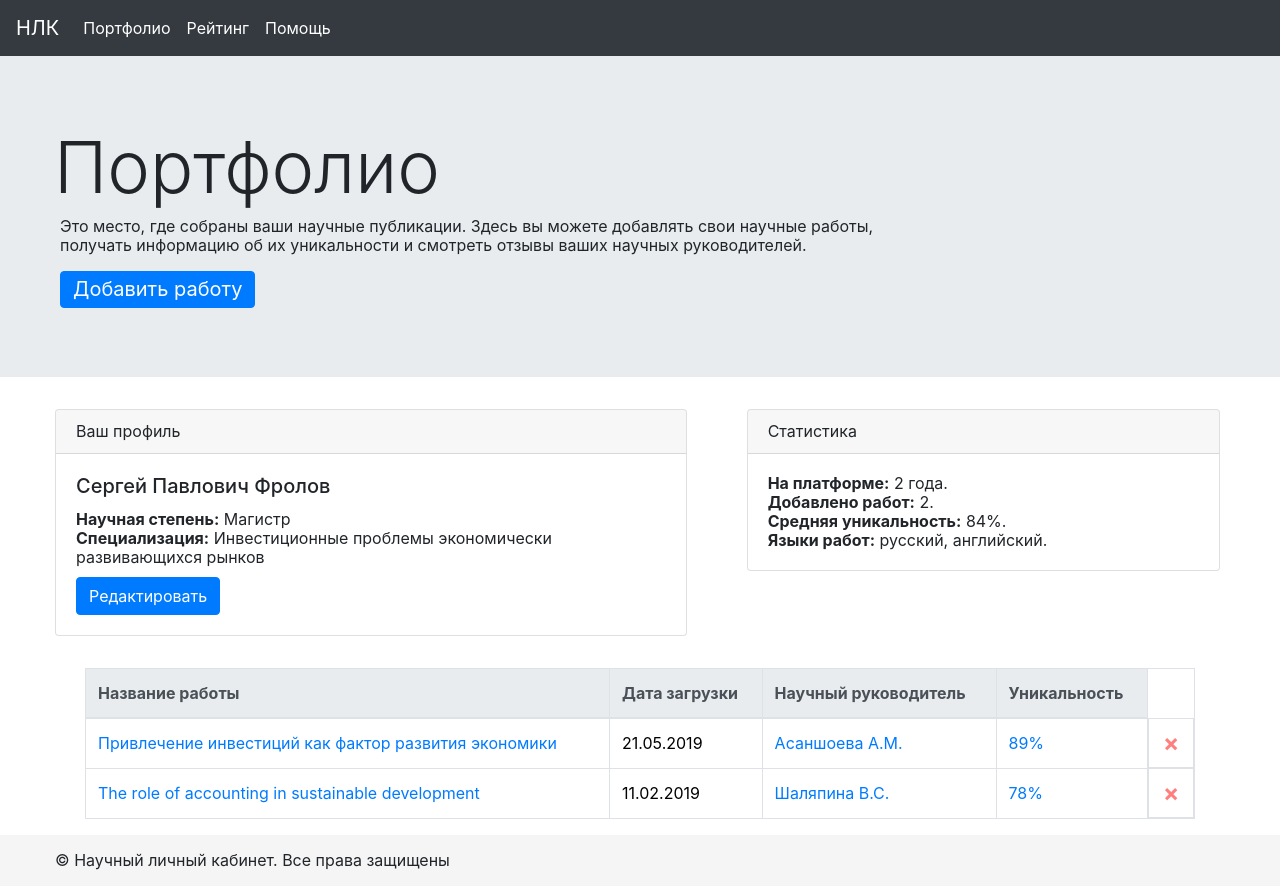
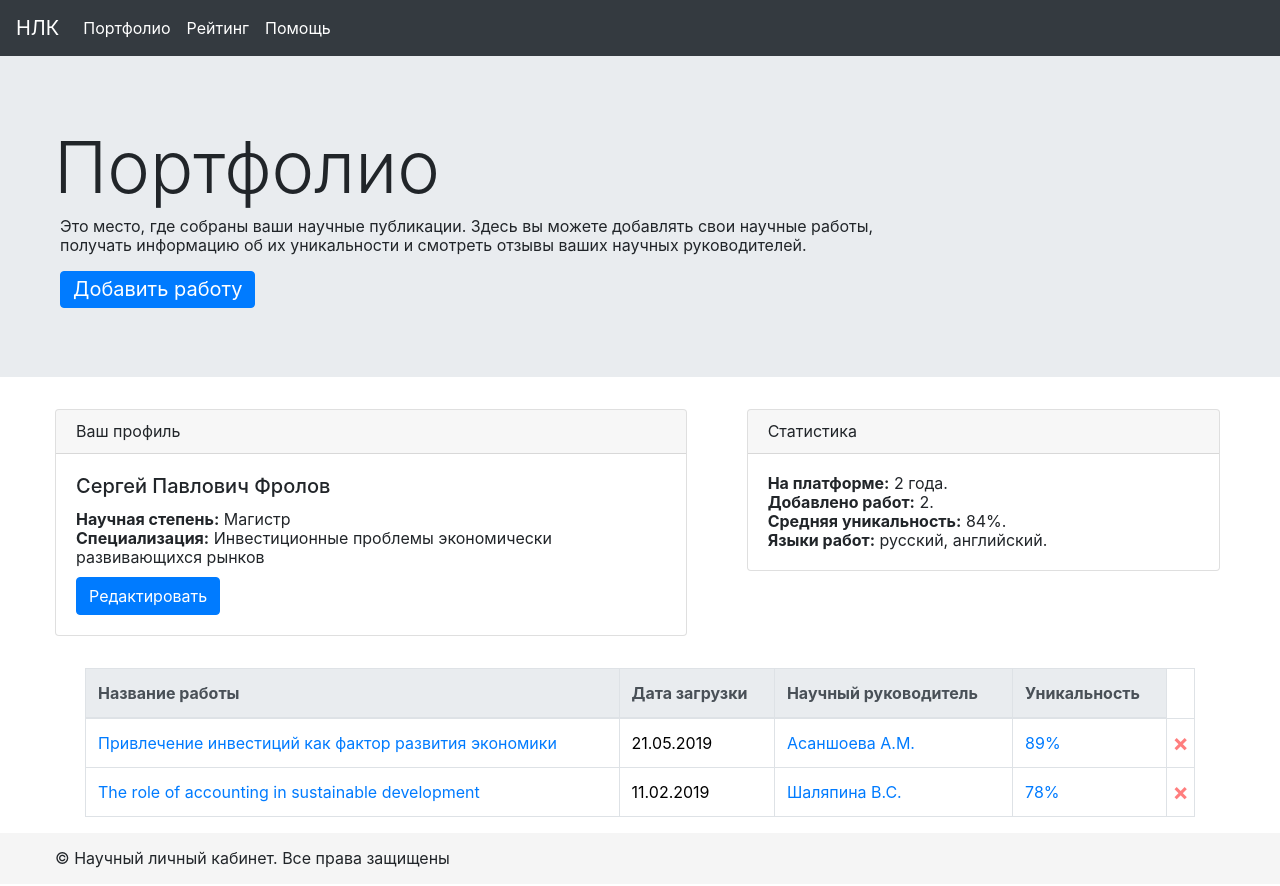
Before and after one commit to NikishaninRO/personal-account-layout, a React (Create React App) app: page / in a window 1280 px wide. Built offline with nearby package versions, Linux system fonts and the light colour scheme.

Commit message:
table: update close button

```diff
--- a/src/Table.css
+++ b/src/Table.css
@@ -1,4 +1,4 @@
-.row {
+.container {
   overflow-x: auto;
 }
 
@@ -12,10 +12,13 @@
 }
 
 .table td[data-close] {
-  display: flex;
-  justify-content: center;
+  position: relative;
 }
 
 .table button.close {
   color: red;
+  position: absolute;
+  top: 50%;
+  left: 50%;
+  transform: translate(-50%, -50%);
 }
```
